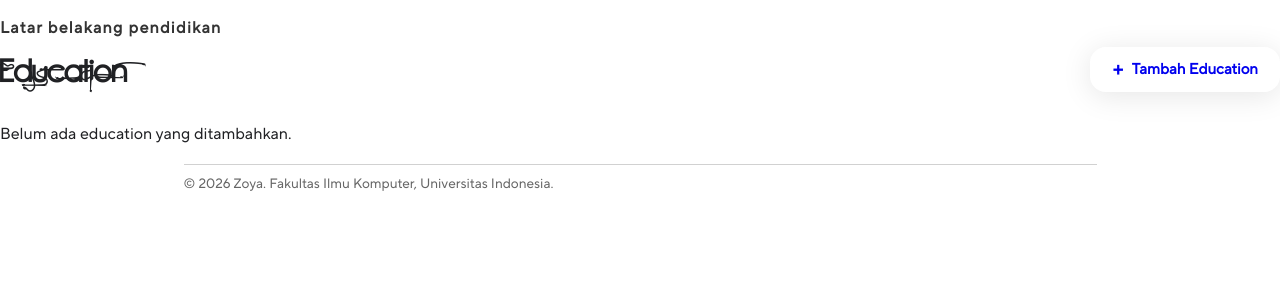
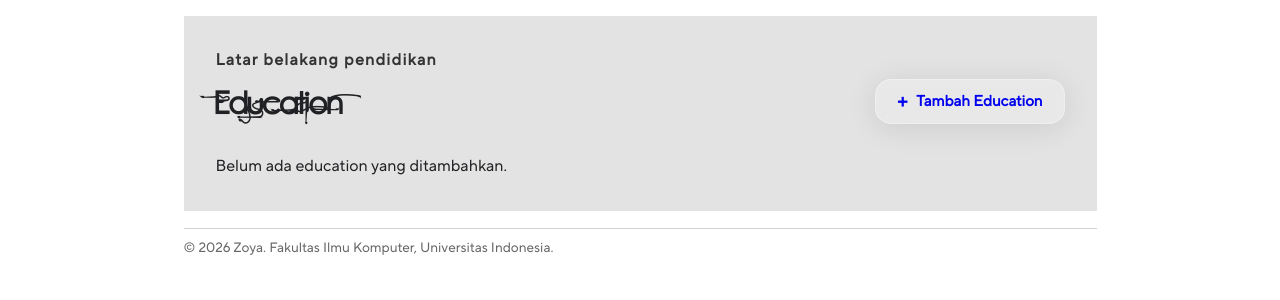
Before and after one commit to zzoyya/myportofolio, a Django app: page /education/ in a window 1280 px wide. Shown: the part 109-409 px from the top of the page. Run offline with Django 5.2, Linux system fonts and the light colour scheme; data that the repository does not hold is empty.

Commit message:
css change

```diff
--- a/static/css/style.css
+++ b/static/css/style.css
@@ -199,8 +199,6 @@ body {
 
 
 
-
-
 .item2 {
     background-color: #E3E3E3;
     height: 500px;
@@ -272,7 +270,6 @@ body {
 
 
 
-
 .item3 {
     background-color: #E3E3E3;
     height: 201px;
@@ -312,8 +309,20 @@ body {
 }
 
 
+
 .experience-section {
     padding: 0.03rem 0;
+}
+
+   .experience-section .container {
+    position: relative;
+    max-width: 913px;
+    margin: 0 auto;
+    padding: 2rem;
+
+    background-color: #E3E3E3;
+
+    overflow: hidden;
 }
 
 .experience-section .container > * {
@@ -410,7 +419,6 @@ body {
     color: var(--text-muted);
 }
 
-
 .project-section {
     padding: 4rem 0;
 }
@@ -430,6 +438,8 @@ body {
     grid-template-columns: repeat(2, minmax(0, 1fr));
     gap: 2rem;
 }
+
+
 
 .project-form {
     width: 100%;
@@ -503,6 +513,7 @@ body {
     margin: 0 auto;
 }
 
+
    .project-header {
     width: 100%;
     display: flex;
@@ -516,16 +527,19 @@ body {
     margin-bottom: 0;
 }
 
+
 .project-grid {
     display: grid;
     grid-template-columns: repeat(2, minmax(0, 1fr));
     gap: 2rem;
 }
 
+
 .project-grid .experience-card {
     position: relative;
     padding-top: 35px;
 }
+
 
 .project-grid .file-tab {
     position: absolute;
```
